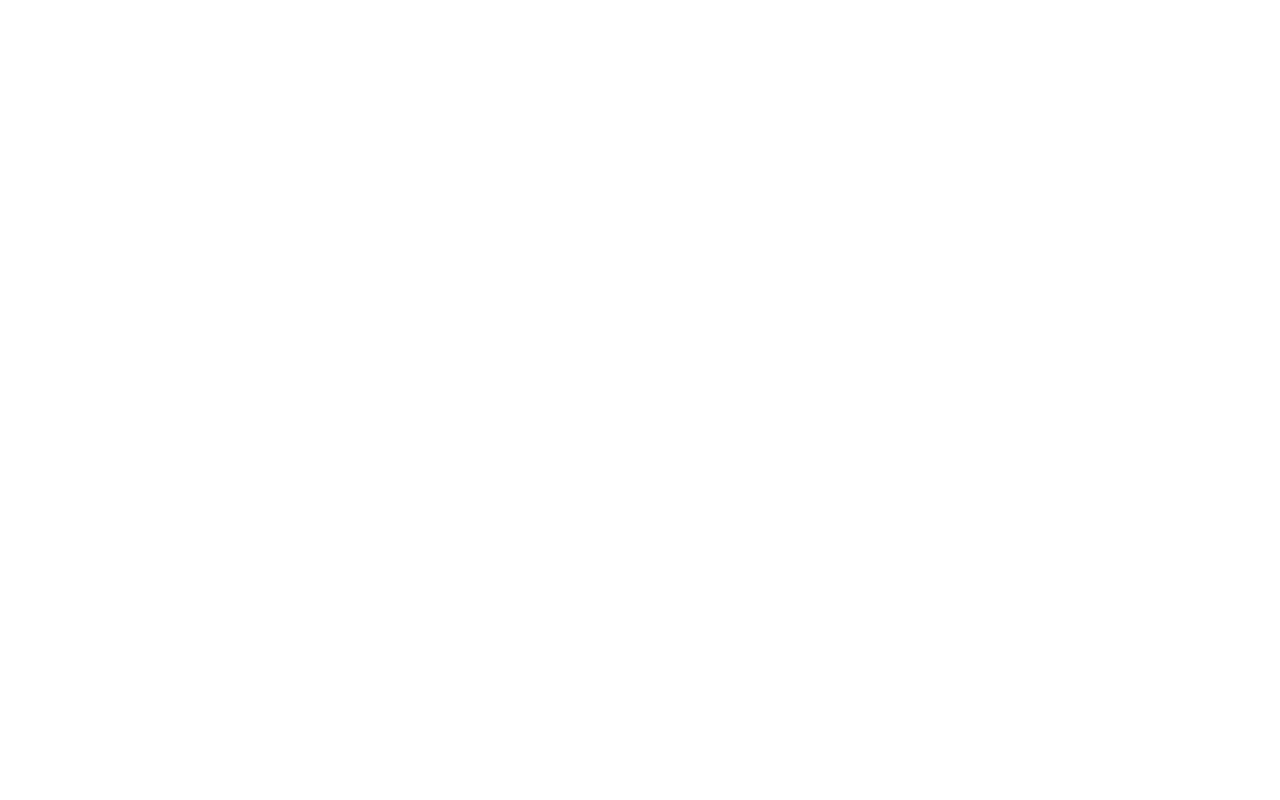
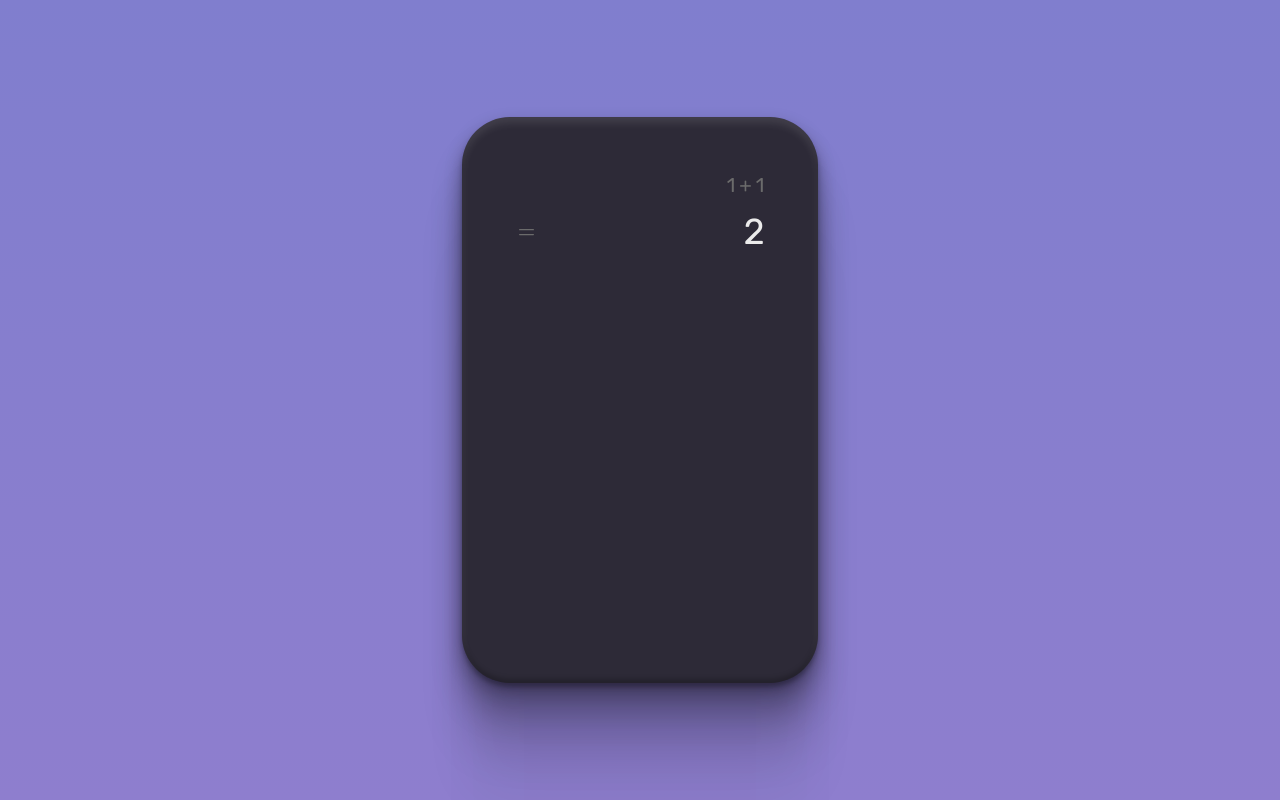
Before and after one commit to JairTorezone/calculadora, a plain HTML site: page index.html in a window 1280 px wide. Drawn offline with Linux system fonts and the light colour scheme.

Commit message:
stylized display and added Rubik font

```diff
--- a/index.html
+++ b/index.html
@@ -5,9 +5,25 @@
     <meta http-equiv="X-UA-Compatible" content="IE=edge" />
     <meta name="viewport" content="width=device-width, initial-scale=1.0" />
     <link rel="stylesheet" href="style.css" />
+
+    <link rel="preconnect" href="https://fonts.googleapis.com" />
+    <link rel="preconnect" href="https://fonts.gstatic.com" crossorigin />
+    <link
+      href="https://fonts.googleapis.com/css2?family=Rubik&display=swap"
+      rel="stylesheet"
+    />
+
     <title>Caculadora</title>
   </head>
   <body>
-    <div id="calculate"></div>
+    <div id="calculator">
+      <div id="display">
+        <div id="last-calc">1 + 1</div>
+        <div id="result">
+          <img src="./assets/equals.svg" alt="Sinal de igual" />
+          <span>2</span>
+        </div>
+      </div>
+    </div>
   </body>
 </html>
--- a/style.css
+++ b/style.css
@@ -1,3 +1,4 @@
+/************** GERAL*/
 * {
   margin: 0;
   padding: 0;
@@ -5,3 +6,54 @@
   -webkit-font-smoothing: antialiased;
   -moz-osx-font-smoothing: grayscale;
 }
+
+body {
+  height: 100vh;
+  width: 100vw;
+  background: linear-gradient(180deg, #807ece 0%, #8e7ece 100%);
+
+  display: grid;
+  place-content: center;
+}
+
+body * {
+  font-family: "Rubik", sans-serif;
+  letter-spacing: -0.02em;
+}
+
+/************** CALCULATOR*/
+#calculator {
+  width: 356px;
+  height: 566px;
+
+  background: #2d2a37;
+  box-shadow: 0px 4px 4px rgba(0, 0, 0, 0.25),
+    0px 188px 52px rgba(0, 0, 0, 0.01), 0px 120px 48px rgba(0, 0, 0, 0.04),
+    0px 68px 41px rgba(0, 0, 0, 0.15), 0px 30px 30px rgba(0, 0, 0, 0.26),
+    0px 8px 17px rgba(0, 0, 0, 0.29), inset 0px 6px 8px rgba(255, 255, 255, 0.1),
+    inset 0px -4px 5px rgba(0, 0, 0, 0.22);
+
+  border-radius: 48px;
+}
+/************** DISPLAY*/
+#display {
+  margin-top: 54px;
+  padding-inline: 54px;
+}
+
+#last-calc {
+  text-align: right;
+  font-size: 20px;
+  line-height: 140%;
+  color: #6b6b6b;
+}
+#result {
+  display: flex;
+  justify-content: space-between;
+  margin-top: 8px;
+}
+#result span {
+  color: #ebebeb;
+  font-size: 36px;
+  line-height: 140%;
+}
```
Also changed, not shown: assets/equals.svg (added).
